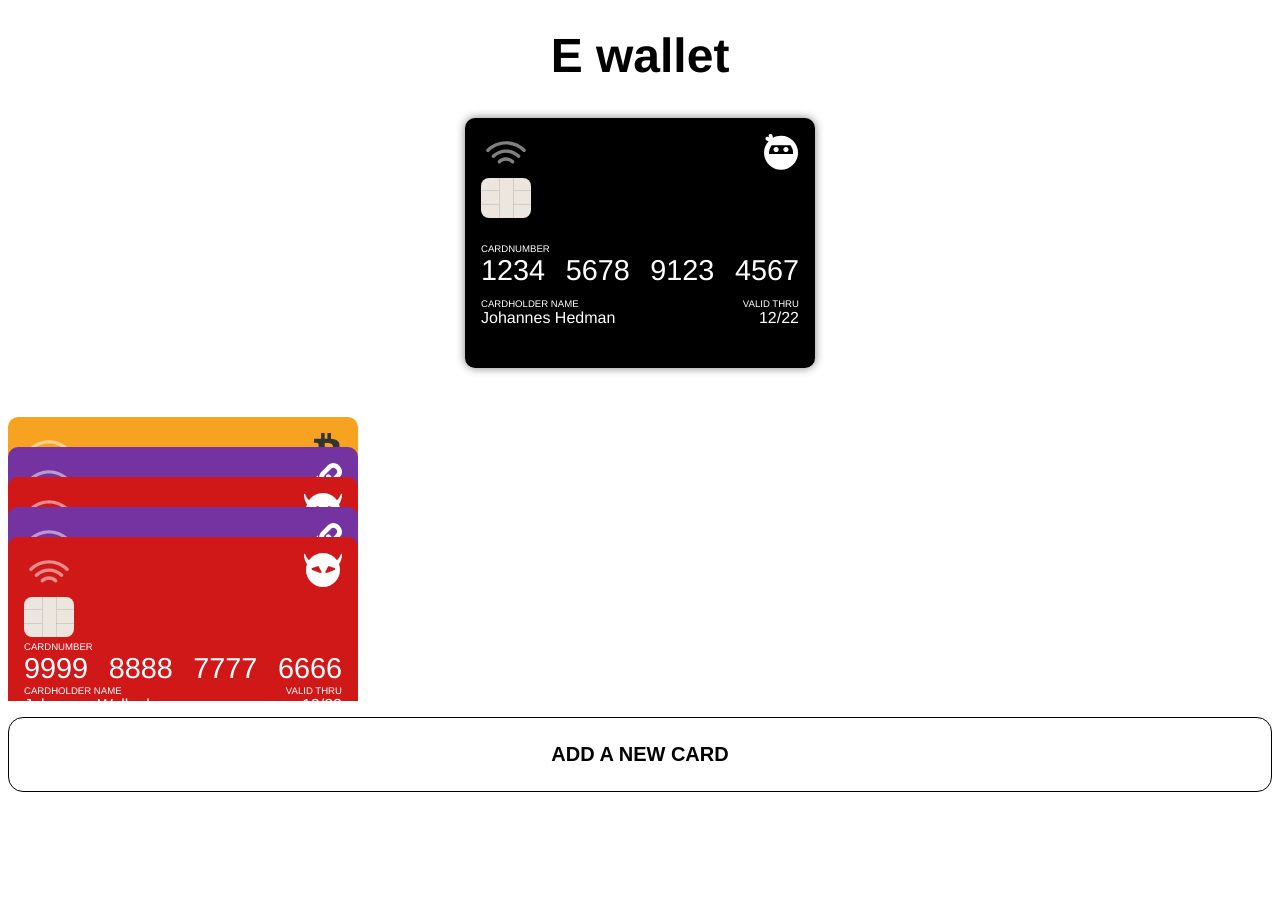
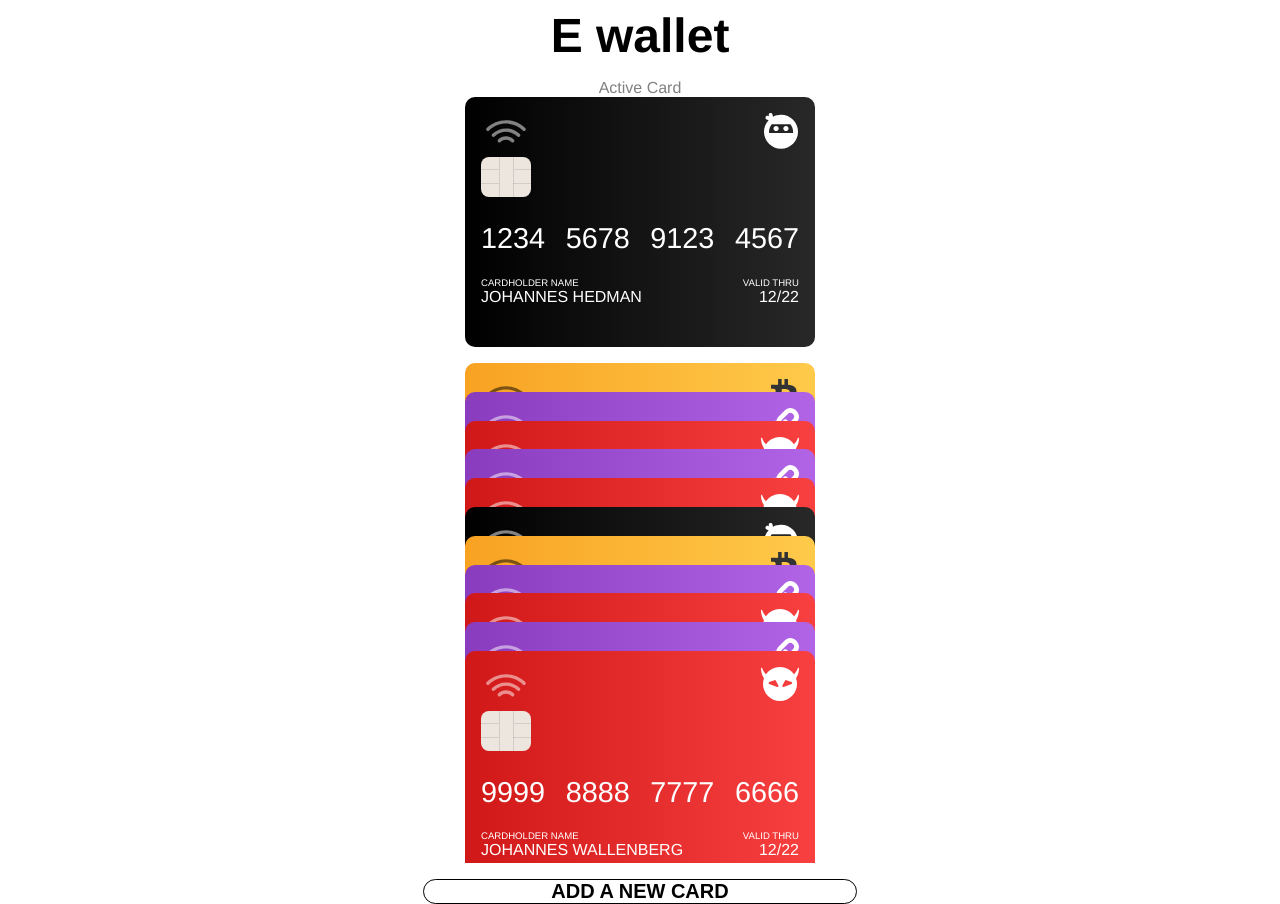
Before and after one commit to johannes9108/EWallet, a Vue app: page / in a window 1280 px wide. Before the commit the page ends 800 px from the top, so only its background shows below. Built offline with nearby package versions, Linux system fonts and the light colour scheme.

Commit message:
Changed to grid, added options with v-for, fixed title, added new datastructure for vendor type, better RWD

```diff
--- a/src/App.vue
+++ b/src/App.vue
@@ -14,9 +14,8 @@
   font-family: Avenir, Helvetica, Arial, sans-serif;
   -webkit-font-smoothing: antialiased;
   -moz-osx-font-smoothing: grayscale;
-
-  width: 100vw;
-  height: 100vh;
+  max-width: 450px;
+  margin: 0 auto;
 }
 
 #nav {
--- a/src/assets/datafile.json
+++ b/src/assets/datafile.json
@@ -6,7 +6,7 @@
       "name": "Johannes Hedman",
       "validDate": "1222",
       "ccv": "123",
-      "vendor": "ninja"
+      "vendor": 3
     },
     {
       "id": 2,
@@ -14,7 +14,7 @@
       "name": "Christoffer Wallenberg",
       "validDate": "1222",
       "ccv": "123",
-      "vendor": "bitcoin"
+      "vendor": 0
     },
     {
       "id": 3,
@@ -22,7 +22,7 @@
       "name": "Christoffer Hedman",
       "validDate": "1222",
       "ccv": "123",
-      "vendor": "blockchain"
+      "vendor": 1
     },
     {
       "id": 4,
@@ -30,7 +30,7 @@
       "name": "Johannes Wallenberg",
       "validDate": "1222",
       "ccv": "123",
-      "vendor": "evil"
+      "vendor": 2
     },
     {
       "id": 5,
@@ -38,7 +38,7 @@
       "name": "Christoffer Hedman",
       "validDate": "1222",
       "ccv": "123",
-      "vendor": "blockchain"
+      "vendor": 1
     },
     {
       "id": 6,
@@ -46,7 +46,117 @@
       "name": "Johannes Wallenberg",
       "validDate": "1222",
       "ccv": "123",
-      "vendor": "evil"
+      "vendor": 2
+    },
+    {
+      "id": 7,
+      "number": "1234567891234567",
+      "name": "Johannes Hedman",
+      "validDate": "1222",
+      "ccv": "123",
+      "vendor": 3
+    },
+    {
+      "id": 8,
+      "number": "1111222233334444",
+      "name": "Christoffer Wallenberg",
+      "validDate": "1222",
+      "ccv": "123",
+      "vendor": 0
+    },
+    {
+      "id": 9,
+      "number": "5555666677778888",
+      "name": "Christoffer Hedman",
+      "validDate": "1222",
+      "ccv": "123",
+      "vendor": 1
+    },
+    {
+      "id": 10,
+      "number": "9999888877776666",
+      "name": "Johannes Wallenberg",
+      "validDate": "1222",
+      "ccv": "123",
+      "vendor": 2
+    },
+    {
+      "id": 11,
+      "number": "5555666677778888",
+      "name": "Christoffer Hedman",
+      "validDate": "1222",
+      "ccv": "123",
+      "vendor": 1
+    },
+    {
+      "id": 12,
+      "number": "9999888877776666",
+      "name": "Johannes Wallenberg",
+      "validDate": "1222",
+      "ccv": "123",
+      "vendor": 2
+    }
+  ],
+  "vendors": [
+    {
+      "name": "bitcoin",
+      "backgroundColor": {
+        "red": 248,
+        "green": 162,
+        "blue": 34
+      },
+      "textColor": {
+        "red": 0,
+        "green": 0,
+        "blue": 0
+      },
+      "baseUrl": "../assets/vendor-bitcoin.svg",
+      "chipType": "dark"
+    },
+    {
+      "name": "blockchain",
+      "backgroundColor": {
+        "red": 137,
+        "green": 60,
+        "blue": 189
+      },
+      "textColor": {
+        "red": 255,
+        "green": 255,
+        "blue": 255
+      },
+      "baseUrl": "../assets/vendor-blockchain.svg",
+      "chipType": "light"
+    },
+    {
+      "name": "evil",
+      "backgroundColor": {
+        "red": 209,
+        "green": 24,
+        "blue": 24
+      },
+      "textColor": {
+        "red": 255,
+        "green": 255,
+        "blue": 255
+      },
+      "baseUrl": "../assets/vendor-evil.svg",
+      "chipType": "light"
+    },
+    {
+      "name": "ninja",
+      "backgroundColor": {
+        "red": 0,
+        "green": 0,
+        "blue": 0
+      },
+      "textColor": {
+        "red": 255,
+        "green": 255,
+        "blue": 255
+      },
+      "baseUrl": "../assets/vendor-ninja.svg",
+      "chipType": "light"
     }
   ]
 }
--- a/src/components/Card.vue
+++ b/src/components/Card.vue
@@ -1,23 +1,32 @@
 <template>
-  <div class="card" v-bind:style="position" v-bind:class="[cardInfo.vendor]" @click="setActive()">
+  <div v-bind:class="{cardHolder: title}">
+    <p class="cardDescritpion" v-if="title">{{title}}</p>
+    <div
+      v-bind:class="[isHovered && cardInStack ? 'highlighted':'']"
+      :style="[getVendorData] "
+      class="card"
+      @click="setActive()"
+      @mouseover.capture.stop="enter()"
+      @mouseleave.capture.stop="exit()"
+    >
       <div class="icons">
-      <img v-bind:src="getChip()" alt />
-      <img :src="getVendor()" alt />
+        <img
+          :src="require('@/assets/chip-'+this.$root.vendors[this.cardInfo.vendor].chipType+'.svg')"
+          alt
+        />
+        <img
+          v-bind:src="require('@/assets/vendor-'+this.$root.vendors[this.cardInfo.vendor].name+'.svg')"
+          alt
+        />
       </div>
       <div class="info">
         <div class="numberComponent">
-        <span class="title">CARDNUMBER</span>
-        <!-- <span class="cardNumber"> -->
-        <!-- <span>6666</span>
-          <span>6666</span>
-          <span>6666</span>
-        <span>6666</span>-->
           <StringFormatter :regex="format" :input="cardInfo.number" />
         </div>
         <div class="smallInfo">
           <div class="nameComponent">
             <span class="title">CARDHOLDER NAME</span>
-          <span>{{cardInfo.name}}</span>
+            <span>{{cardInfo.name.toUpperCase()}}</span>
           </div>
           <div class="dateComponent">
             <span class="title">VALID THRU</span>
@@ -26,42 +35,47 @@
         </div>
       </div>
     </div>
+  </div>
 </template>
 <script>
-// import ChipDark from "../assets/chip-dark.svg";
-// import ChipLight from '../assets/chip-light.svg';
-// import BitCoin from '../assets/vendor-bitcoin.svg';
-// import BlockChain from '../assets/vendor-blockchain.svg';
-// import Evil from '../assets/vendor-evil.svg';
-// import Ninja from '../assets/vendor-ninja.svg';
-// import Vue from "vue";
 import StringFormatter from "./StringFormatter";
 
 export default {
   data() {
     return {
+      isHovered: false,
       format: /(\d{0,4})(\d{0,4})(\d{0,4})(\d{0,4})/
     };
   },
   components: {
     StringFormatter
-    // ChipDark
-    //   ChipLight,
-    //   BitCoin,
-    //   BlockChain,
-    //   Evil,
-    //   Ninja
+  },
+  computed: {
+    getVendorData() {
+      // console.log(this.$root.vendors[this.cardInfo.vendor].chipUrl);
+      let data = this.$root.vendors[this.cardInfo.vendor];
+      return {
+        backgroundImage: `linear-gradient(to right,rgb(${
+          data.backgroundColor.red
+        },${data.backgroundColor.green},${data.backgroundColor.blue}),rgb(${data
+          .backgroundColor.red + 40},${data.backgroundColor.green + 40},${data
+          .backgroundColor.blue + 40})`,
+        color: `rgb(${data.textColor.red},${data.textColor.green},${data.textColor.blue})`
+      };
+    }
   },
   methods: {
-    getChip() {
-      return require("../assets/chip-light.svg");
+    enter() {
+      this.isHovered = true;
+      console.log("Enter: " + this.isHovered);
+      console.log(this);
     },
-    getVendor() {
-      return require("../assets/vendor-" + this.cardInfo.vendor + ".svg");
+    exit() {
+      this.isHovered = false;
+      console.log("Exit: " + this.isHovered);
     },
     setActive() {
-      console.log("1");
-      this.$root.setActive(this.cardInfo.id);
+      if (this.cardInStack) this.$root.setActive(this.cardInfo.id);
     },
     formatDate(valid) {
       return valid.substring(0, 2) + "/" + valid.substring(2, 4);
@@ -92,43 +106,36 @@ export default {
       }
       return valid;
     }
-    // checkNumber(valid) {
-    //   if (valid.length > 16) return "Ileagal";
-    //   return valid;
-    // }
   },
-  computed: {},
   beforeMount() {},
   props: {
     cardInfo: Object,
     position: Object,
-    positionData: Object
+    positionData: Number,
+    title: String,
+    cardInStack: Boolean
   }
 };
 </script>
 <style lang="scss">
-.bitcoin {
-  background: rgb(248, 162, 34);
+.cardHolder {
+  display: flex;
+  align-items: center;
+  justify-content: center;
+  flex-direction: column;
 }
-.blockchain {
-  background: rgb(117, 51, 162);
-  color: white;
+.cardDescritpion {
+  text-align: center;
+  color: gray;
 }
-.evil {
-  background: rgb(209, 24, 24);
-  color: white;
-}
-.ninja {
-  background: rgb(0, 0, 0);
-  color: white;
-}
+
 .card {
   /* background-color: yellow; */
   word-break: break-all;
   padding: 1rem;
-  margin: 0 auto;
+  margin: auto auto;
   border-radius: 10px;
-  max-height: 250px;
+  height: 250px;
   width: 350px;
   display: grid;
   grid-template-rows: repeat(2, 1fr);
@@ -178,7 +185,12 @@ export default {
   font-size: 0.6rem;
   /* background-color: lightseagreen; */
 }
-.name {
-  /* background-color: sienna; */
+
+.highlighted {
+  transform: scale(1.05);
+  transition: transform 1s;
+  // position: absolute;
+  // outline: groove black 1px;
+  border: 5px solid black;
 }
 </style>
--- a/src/components/CardForm.vue
+++ b/src/components/CardForm.vue
@@ -1,13 +1,8 @@
 <template>
-  <div class="cardForm">
+  <form class="cardForm">
     <div class="inputComponent">
       <span class="title">CARD NUMBER</span>
-      <input
-        type="number"
-        pattern="\d{12}"
-        v-model="formValues.number"
-        placeholder="XXXX XXXX XXXX XXXX"
-      />
+      <input type="number" v-model="formValues.number" placeholder="XXXX XXXX XXXX XXXX" />
     </div>
     <div class="inputComponent">
       <span class="title">CARHOLDER NAME</span>
@@ -25,17 +20,18 @@
     </div>
     <div class="inputComponent">
       <span class="title">VENDOR</span>
-      <select id="Vendors" @change="changeVendor()" v-model="formValues.vendor">
-        <option value="bitcoin">Bitcoin</option>
-        <option value="blockchain">Blockchain</option>
-        <option value="evil">Evil</option>
-        <option value="ninja">Ninja</option>
+      <select id="Vendors" v-model="formValues.vendor">
+        <option
+          v-for="(item,index) in this.$root.vendors"
+          :key="item.name"
+          :value="index"
+        >{{item.name}}</option>
       </select>
     </div>
     <div class="inputComponent">
       <button @click="checkValues()">Add Card</button>
     </div>
-  </div>
+  </form>
 </template>
 <script>
 export default {
@@ -49,13 +45,10 @@ export default {
   },
 
   methods: {
-    changeVendor() {
-      console.log(this.formValues.vendor);
-    },
     checkValues() {
       let incorrectValues = false;
-      if (this.formValues.number.length != 16) {
-        this.formValues.number = "";
+      if (this.formValues.number.length > 16) {
+        this.formValues.number = this.formValues.number.slice(0, 16);
         incorrectValues = true;
       }
       if (this.formValues.validDate.length != 4) {
--- a/src/components/CardStack.vue
+++ b/src/components/CardStack.vue
@@ -1,13 +1,12 @@
 <template>
-  <div class="cardStack">
-    <!-- :positionData="{index, height}" -->
+  <div class="cardStack" :style="{gridAutoRows: gap}">
     <Card
-      v-for="(card,index) in this.$root.filteredData(this.$root.activeId)"
+      :style="{zIndex: index}"
+      :cardInStack="true"
+      v-for="(card,index) in this.$root.data"
       v-bind:key="card.id"
       :cardInfo="card"
-      v-bind:style="{position: 'absolute', top: `${index*30}px`}"
     />
-    <!-- :position="cardsPos[cardsPosIndex++]" -->
   </div>
 </template>
 <script>
@@ -19,42 +18,27 @@ export default {
   data() {
     return {
       items: this.$root.data.length,
-      clientHeight: 0
+      gap: `${4 - 0.2 * this.$root.data.length}rem`
     };
   },
   methods: {},
-  created() {
-    //  let height = this.$el.clientHeight;
-    //   console.log("Height: " + height);
-    //   let distance = height / this.items;
-    //   console.log("Distance: " + distance);
-    // this.height = getStackSize
-  },
+  created() {},
 
   computed: {},
 
-  props: {
-    // stackHeight: Number
-  }
+  props: {}
 };
 </script>
 <style lang="scss" scoped>
 .cardStack {
-  border-radius: 0;
-  // display: flex;
-  // justify-content: center;
-  // align-items: center;
-
   display: grid;
-  grid-template-rows: auto;
-  // margin: 0 auto;
-  // background-color: red;
   overflow: auto;
+  -webkit-scrollbar: none;
   position: relative;
 }
+.cardStack::-webkit-scrollbar {
+  display: none;
+}
 .cardStack::after {
-  // content: "";
-  // display: block;
-  // padding-bottom: 100%;
 }
 </style>
--- a/src/main.js
+++ b/src/main.js
@@ -9,17 +9,28 @@ new Vue({
   data() {
     return {
       data: dataFile.data,
-      nextId: 5,
+      vendors: dataFile.vendors,
+      nextId: 13,
       activeId: 1,
+      activeCard: null,
     };
   },
-
+  created() {
+    if (this.data.length > 0) {
+      this.activeCard = this.data.find((val) => val.id == this.$root.activeId);
+      this.data = this.filteredData(this.activeId);
+    }
+  },
   methods: {
     filteredData(activeId) {
       return this.data.filter((item) => item.id != activeId);
     },
+
     setActive(activeId) {
-      this.activeId = activeId;
+      let oldActiveCard = this.activeCard;
+      let index = this.data.findIndex((item) => item.id == activeId);
+      this.activeCard = this.data.find((item) => item.id == activeId);
+      this.data.splice(index, 1, oldActiveCard);
     },
     getStackSize() {
       return this.data.length;
--- a/src/views/Home.vue
+++ b/src/views/Home.vue
@@ -1,8 +1,8 @@
 <template>
   <div class="home">
     <Top title="E wallet" />
-    <Card :cardInfo="getActiveCard" v-bind:style="{'box-shadow': '0px 0px 10px gray'}" />
-    <CardStack ref="stack" />
+    <Card title="Active Card" :cardInfo="getActiveCard" />
+    <CardStack />
     <router-link :to="{name: 'AddCard'}">
       <button>
         <h2>ADD A NEW CARD</h2>
@@ -26,7 +26,7 @@ export default {
   },
   computed: {
     getActiveCard() {
-      return this.$root.data.find(val => val.id == this.$root.activeId);
+      return this.$root.activeCard;
     }
   },
   beforeMount() {}
@@ -34,12 +34,12 @@ export default {
 </script>
 <style lang="scss" scoped>
 .home {
-  margin: auto;
+  // margin: auto;
   padding: 0.5rem;
   gap: 1rem;
   height: 100vh;
   display: grid;
-  grid-template-rows: 1fr 3fr 3fr 0.8fr;
+  grid-template-rows: 1fr 3fr 500px 0.8fr;
 }
 
 a {
@@ -50,11 +50,11 @@ a {
   align-items: center;
   border: black 1px solid;
   border-radius: 15px;
-
-  button {
-    margin: auto;
-    background-color: transparent;
-    border: none;
-  }
+}
+button {
+  background: red;
+  margin: 0 auto;
+  background-color: transparent;
+  border: none;
 }
 </style>
```
Also changed, not shown: src/views/AddCard.vue (+2 -6 lines). Lines whose indentation alone changed are shown as unchanged.
